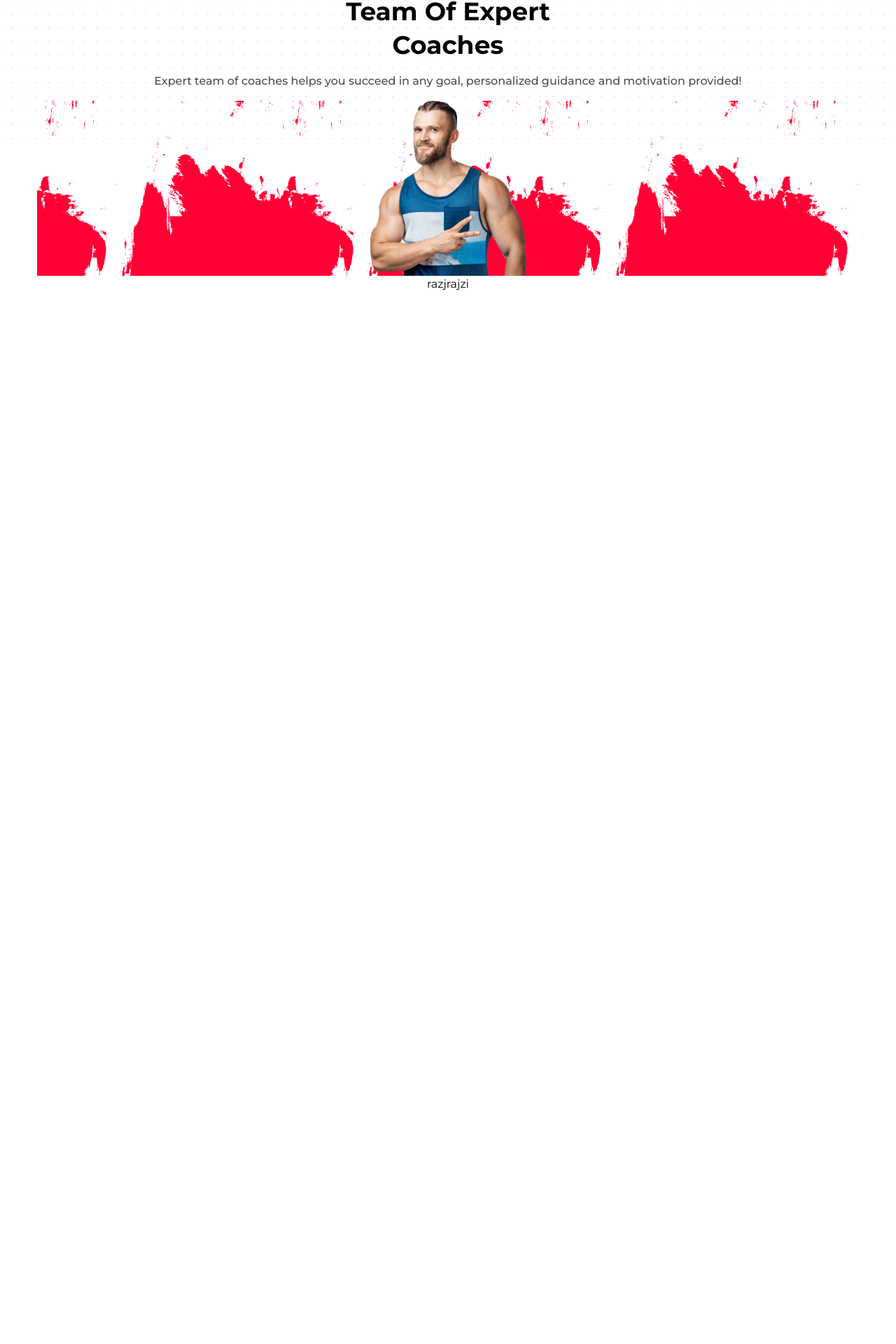
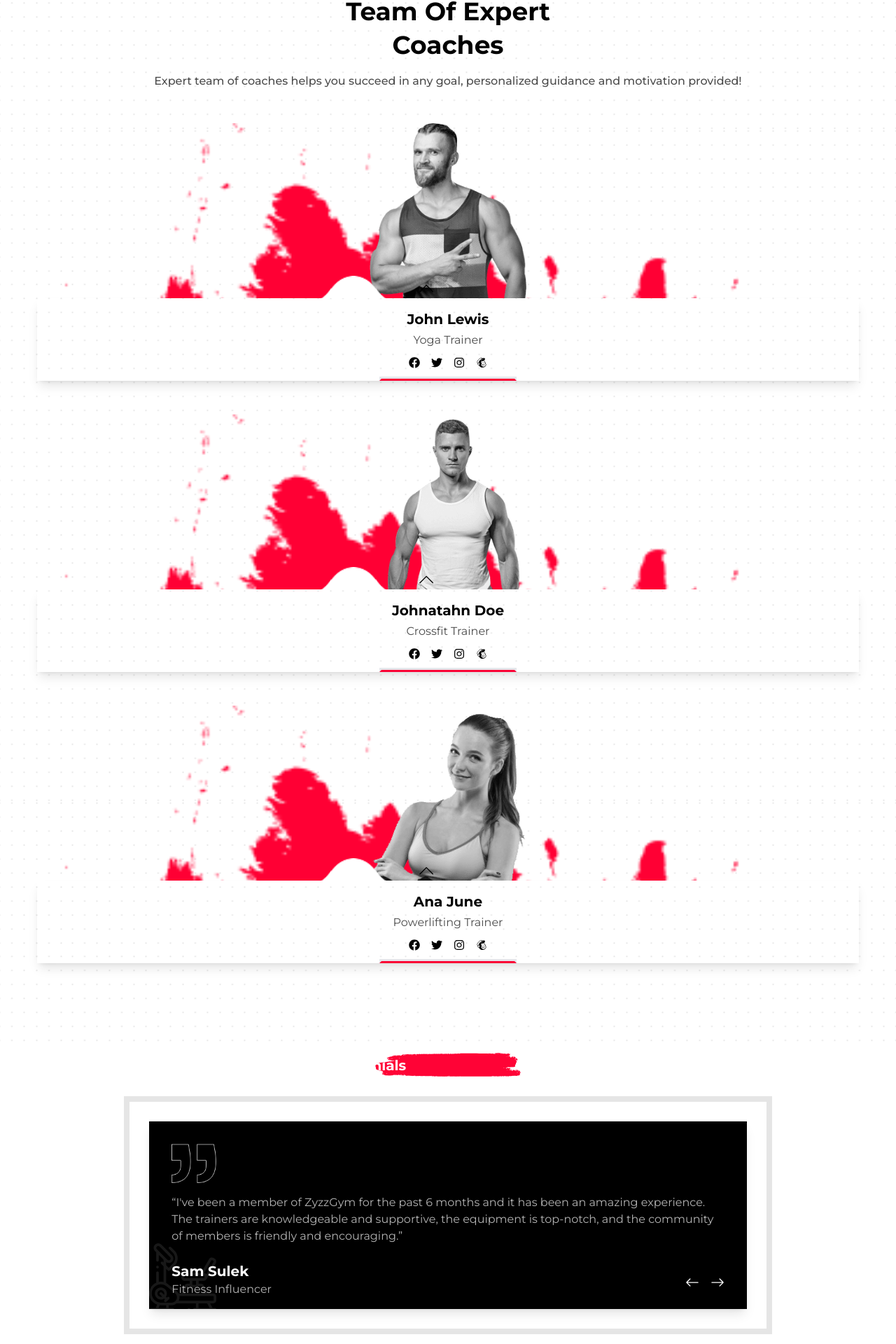
Before and after one commit to Pir4a/gym-website, a React (Vite) app: page / in a window 1280 px wide. Shown: the part 6246-8166 px from the top of the page at 70% size. Before the commit the page ends 7244 px from the top, so only its background shows below. Built offline with nearby package versions, Linux system fonts and the light colour scheme.

Commit message:
testimonials mobile done

```diff
--- /dev/null
+++ b/src/Components/Testimonials.tsx
@@ -0,0 +1,122 @@
+import { useState } from "react"
+import title from "../assets/hero/titlebg.svg"
+import quotes from "../assets/testimonials/quotes.png"
+import bike from "../assets/testimonials/testimonial-shape.svg"
+import { BsArrowLeft, BsArrowRight } from "react-icons/bs"
+import logo1 from "../assets/testimonials/logo1.png"
+import logo2 from "../assets/testimonials/logo2.png"
+import logo3 from "../assets/testimonials/logo3.png"
+import logo4 from "../assets/testimonials/logo4.png"
+import logo5 from "../assets/testimonials/logo5.png"
+
+function Testimonials() {
+  const [testimonial, setTestimonial] = useState(0)
+
+  function previousTestimonial() {
+    if (testimonial == 0) return
+    setTestimonial(testimonial - 1)
+  }
+
+  function nextTestimonial() {
+    if (testimonial == 2) return
+    setTestimonial(testimonial + 1)
+  }
+
+  return (
+    <>
+      <div className="w-full flex flex-col items-center relative font-Montserrat gap-16 ">
+        <img src={title} />
+        <p className="text-white font-semibold text-xl absolute top-1 left-[35%]">
+          Testimonials
+        </p>
+        <div
+          className="bg-black flex flex-col overflow-hidden gap-4 text-white px-8 pt-8 py-4 w-2/3
+         relative outline outline-offset-[1.75rem] outline-8 outline-neutral-200 shadow-lg"
+        >
+          <img src={quotes} className="w-16 h-14" />
+          <div
+            className={`opacity-70 flex gap-12 w-full transition-all duration-300 ${
+              testimonial == 2
+                ? "-translate-x-[535px]"
+                : testimonial == 1
+                ? "-translate-x-[265px]"
+                : ""
+            }`}
+          >
+            <p className="min-w-full">
+              “I've been a member of ZyzzGym for the past 6 months and it has
+              been an amazing experience. The trainers are knowledgeable and
+              supportive, the equipment is top-notch, and the community of
+              members is friendly and encouraging.”
+            </p>
+            <p className="min-w-full">
+              “I've been sweating it out at ZyzzGym for the last year, and it's
+              been nothing short of fantastic. The trainers not only know their
+              stuff but also genuinely care about my progress. The equipment is
+              always in pristine condition.”
+            </p>
+            <p className="min-w-full">
+              “ZyzzGym has become my go-to spot for fitness, and it's been a
+              game-changer. The trainers are incredibly supportive and
+              knowledgeable, the equipment is top-notch, and the community vibe
+              is like no other gym I've experienced.”
+            </p>
+          </div>
+          <div className="flex items-center justify-between pt-2 z-10">
+            <span className="overflow-hidden w-40 ">
+              <span
+                className={`flex transition-all duration-300 ${
+                  testimonial == 2
+                    ? "-translate-x-[320px]"
+                    : testimonial == 1
+                    ? "-translate-x-[160px]"
+                    : ""
+                }`}
+              >
+                <h3 className="text-xl font-semibold min-w-full ">Sam Sulek</h3>
+                <h3 className="text-xl font-semibold min-w-full">Bad Bunny</h3>
+                <h3 className="text-xl font-semibold min-w-full">RosaMia</h3>
+              </span>
+              <span
+                className={`flex transition-all duration-300 ${
+                  testimonial == 2
+                    ? "-translate-x-[320px]"
+                    : testimonial == 1
+                    ? "-translate-x-[160px]"
+                    : ""
+                }`}
+              >
+                <p className="opacity-70 min-w-full">Fitness Influencer</p>
+                <p className="opacity-70 min-w-full">Reggaeton Goat</p>
+                <p className="opacity-70 min-w-full">Very Pretty Woman</p>
+              </span>
+            </span>
+            <span className="flex gap-4 pt-2">
+              <BsArrowLeft
+                className="size-5 cursor-pointer"
+                onClick={previousTestimonial}
+              />
+              <BsArrowRight
+                className="size-5 cursor-pointer"
+                onClick={nextTestimonial}
+              />
+            </span>
+          </div>
+          <img
+            src={bike}
+            className="opacity-80 w-24 h-28 absolute bottom-0 left-0"
+          />
+        </div>
+        <div className="flex flex-col items-center w-full justify-center gap-8 py-12">
+          <img src={logo1} className="w-44" />
+          <img src={logo2} className="w-44" />
+          <img src={logo3} className="w-44" />
+          <img src={logo4} className="w-44" />
+          <img src={logo5} className="w-44" />
+        </div>
+      </div>
+    </>
+  )
+}
+
+export default Testimonials
--- a/src/Components/Trainers.tsx
+++ b/src/Components/Trainers.tsx
@@ -3,11 +3,13 @@ import shape from "../assets/trainers/shape.png"
 import trainer1 from "../assets/trainers/trainer1.png"
 import trainer2 from "../assets/trainers/trainer2.png"
 import trainer3 from "../assets/trainers/trainer3.png"
+import { SlArrowUp } from "react-icons/sl"
+import { FaFacebook, FaInstagram, FaMailchimp, FaTwitter } from "react-icons/fa"
 
 function Trainers() {
   return (
     <>
-      <div className="bg-[url('/src/assets/trainers/dot-bg.png')] bg-center bg- h-96 py-24 font-Montserrat">
+      <div className="bg-[url('/src/assets/trainers/dot-bg.png')] bg-center  py-24 font-Montserrat">
         <div className="w-full flex flex-col items-center py-4">
           <span className="relative">
             <img src={TitleRed} className="w-56" />
@@ -23,12 +25,69 @@ function Trainers() {
             guidance and motivation provided!
           </p>
         </div>
-        <div className="grid grid-cols-1 grid-rows-3 place-items-center w-11/12 gap-y-4 mx-auto">
-          <div className="flex flex-col w-full items-center">
-            <div className="max-h-[250px] w-full overflow-hidden justify-center items-center bg-[url('/src/assets/trainers/trainer-bg.png')] bg-[100px_50px]">
-              <img src={trainer1} className=" w-56 mx-auto" />
+        <div className="grid grid-cols-1 py-8 grid-rows-3 place-items-center  w-11/12 gap-y-12 mx-auto">
+          <div className="flex flex-col w-full items-center group">
+            <div className="max-h-[250px] w-full overflow-hidden relative justify-center items-center bg-[url('/src/assets/trainers/trainer-bg.png')] bg-no-repeat bg-cover">
+              <img
+                src={trainer1}
+                className=" w-56 mx-auto grayscale group-hover:grayscale-0  transition-all duration-300 ease-in-out"
+              />
+              <img
+                src={shape}
+                className="absolute -bottom-2 left-[33%] w-32 h-[2.5rem]"
+              />
+              <SlArrowUp className="absolute bottom-1 left-[46.5%] size-5" />
             </div>
-            razjrajzi
+            <div className="pt-4 min-h-28 gap-1 shadow-lg w-full flex flex-col items-center">
+              <h3 className="text-xl font-semibold">John Lewis</h3>
+              <p className="opacity-70">Yoga Trainer</p>
+              <span className="flex gap-4 py-2">
+                <FaFacebook /> <FaTwitter /> <FaInstagram /> <FaMailchimp />
+              </span>
+              <span className=" border-[3px] border-b-brightred w-2/12 group-hover:w-full transition-all duration-300 ease-in-out"></span>
+            </div>
+          </div>
+          <div className="flex flex-col w-full items-center group">
+            <div className="max-h-[250px] w-full overflow-hidden relative justify-center items-center bg-[url('/src/assets/trainers/trainer-bg.png')] bg-no-repeat bg-cover">
+              <img
+                src={trainer2}
+                className=" w-56 mx-auto grayscale group-hover:grayscale-0  transition-all duration-300 ease-in-out"
+              />
+              <img
+                src={shape}
+                className="absolute -bottom-2 left-[33%] w-32 h-[2.5rem]"
+              />
+              <SlArrowUp className="absolute bottom-1 left-[46.5%] size-5" />
+            </div>
+            <div className="pt-4 min-h-28 gap-1 shadow-lg w-full flex flex-col items-center">
+              <h3 className="text-xl font-semibold">Johnatahn Doe</h3>
+              <p className="opacity-70">Crossfit Trainer</p>
+              <span className="flex gap-4 py-2">
+                <FaFacebook /> <FaTwitter /> <FaInstagram /> <FaMailchimp />
+              </span>
+              <span className=" border-[3px] border-b-brightred w-2/12 group-hover:w-full transition-all duration-300 ease-in-out"></span>
+            </div>
+          </div>
+          <div className="flex flex-col w-full items-center group">
+            <div className="max-h-[250px] w-full overflow-hidden relative justify-center items-center bg-[url('/src/assets/trainers/trainer-bg.png')] bg-no-repeat bg-cover">
+              <img
+                src={trainer3}
+                className=" w-56 mx-auto grayscale group-hover:grayscale-0  transition-all duration-300 ease-in-out"
+              />
+              <img
+                src={shape}
+                className="absolute -bottom-2 left-[33%] w-32 h-[2.5rem]"
+              />
+              <SlArrowUp className="absolute bottom-1 left-[46.5%] size-5" />
+            </div>
+            <div className="pt-4 min-h-28 gap-1 shadow-lg w-full flex flex-col items-center">
+              <h3 className="text-xl font-semibold">Ana June</h3>
+              <p className="opacity-70">Powerlifting Trainer</p>
+              <span className="flex gap-4 py-2">
+                <FaFacebook /> <FaTwitter /> <FaInstagram /> <FaMailchimp />
+              </span>
+              <span className=" border-[3px] border-b-brightred w-2/12 group-hover:w-full transition-all duration-300 ease-in-out"></span>
+            </div>
           </div>
         </div>
       </div>
--- a/src/Pages/Home.tsx
+++ b/src/Pages/Home.tsx
@@ -3,6 +3,7 @@ import ChoseUs from "../Components/ChoseUs"
 import Featuredclasses from "../Components/Featuredclasses"
 
 import Hero from "../Components/Hero"
+import Testimonials from "../Components/Testimonials"
 import Trainers from "../Components/Trainers"
 
 function Home() {
@@ -13,6 +14,7 @@ function Home() {
       <Featuredclasses />
       <ChoseUs />
       <Trainers />
+      <Testimonials />
     </>
   )
 }
```
